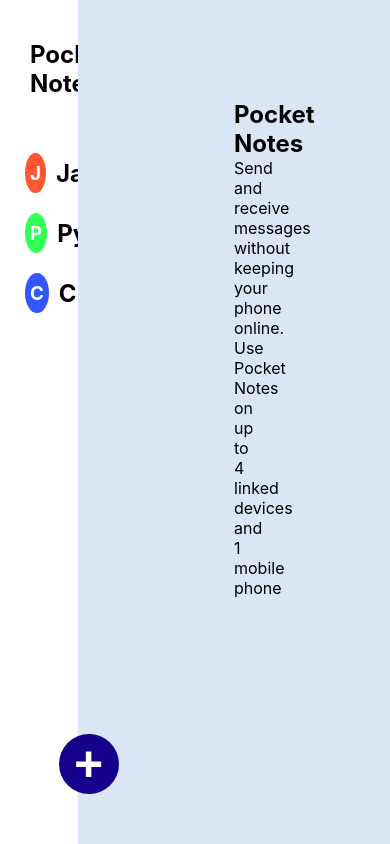
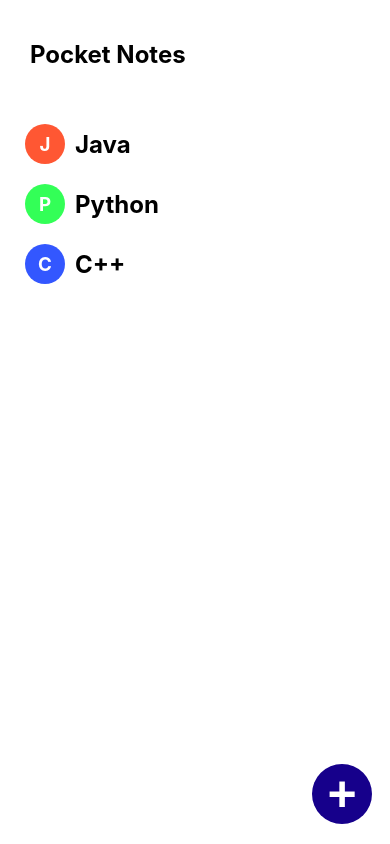
Before and after one commit to annuu1/pocket-notes, a React (Vite) app: page / in a window 390 px wide. Built offline with nearby package versions, Linux system fonts and the light colour scheme; grey boxes are pictures that could not be loaded.

Commit message:
displaying the first page in mobile view

```diff
--- a/src/components/MainContent.jsx
+++ b/src/components/MainContent.jsx
@@ -25,7 +25,7 @@
   };
 
   return (
-    <main style={{ width: "80%", background: "#DAE5F5" }}>
+    <main>
       {selectedGroup ? (
         <>
           <div className={style["group-header"]}>
--- a/src/components/Sidebar.jsx
+++ b/src/components/Sidebar.jsx
@@ -51,7 +51,7 @@
   };
 
   return (
-    <aside style={{ width: "20%", padding: "0 20px" }}>
+    <aside>
       <div id={styles.header} style={{ padding: '40px 10px' }}>
         <h2>Pocket Notes</h2>
       </div>
--- a/src/styles/MainContent.module.css
+++ b/src/styles/MainContent.module.css
@@ -1,6 +1,8 @@
 main{
     display: flex;
     flex-direction: column;
+    width: 80%;
+    background: #DAE5F5;
 }
 .bankPageContent{
     display: flex;
@@ -83,3 +85,10 @@
     width: 50px;
     text-align: center;
 }
+
+@media (max-width: 768px) {
+    main{
+        display: none;
+    }
+
+}
--- a/src/styles/SideBar.module.css
+++ b/src/styles/SideBar.module.css
@@ -2,6 +2,8 @@
     height: 100vh;
     max-height: 100vh;
     overflow-y: scroll;
+    width: 20%;
+    padding: 0 20px;
 }
 #addNote {
     height: 60px;
@@ -34,3 +36,13 @@
     padding: 5px;
     text-align: center;
 }
+@media (max-width: 768px) {
+    aside{
+        width: 100%;
+    }
+    #addNote{
+        position: fixed;
+        bottom: 20px;
+        left: 80%;
+    }
+  }
```
